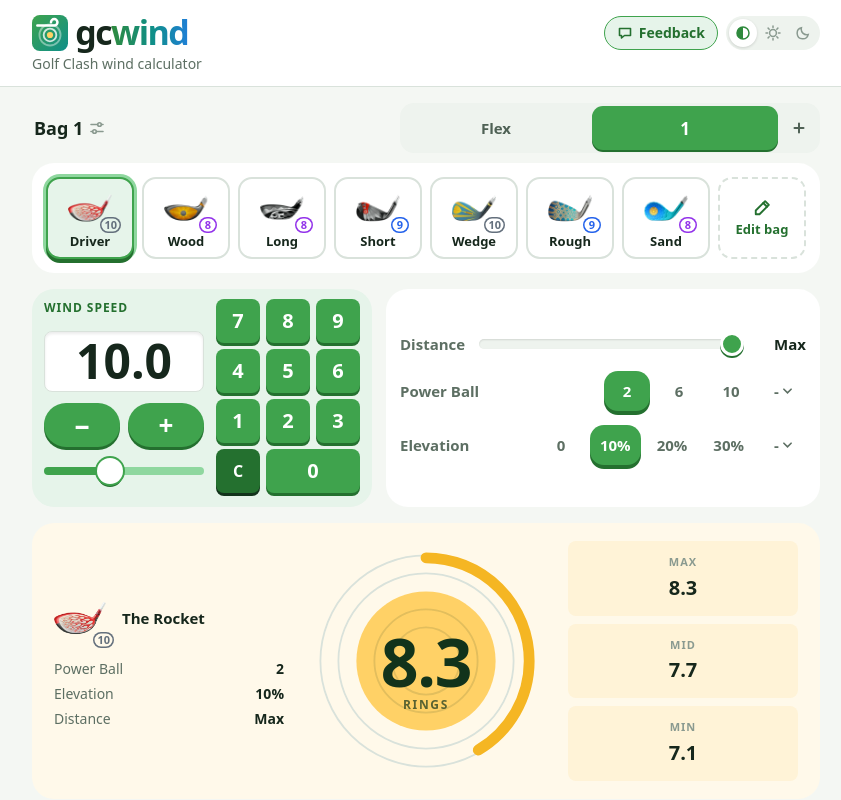
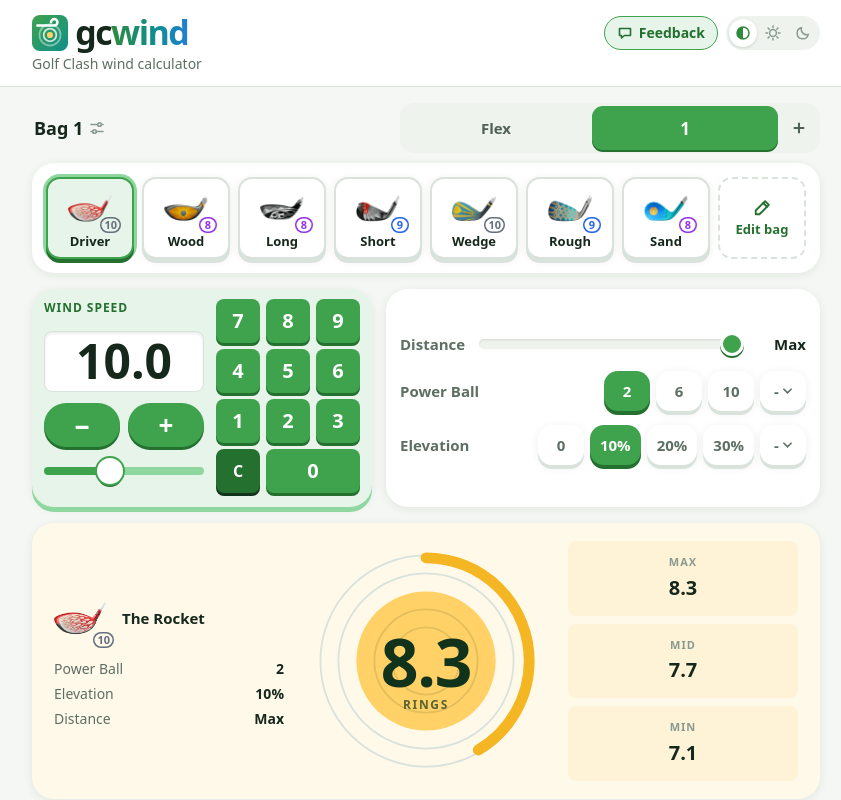
Before and after one commit to aaronding/gcwind, a Svelte app: page / in a window 1280 px wide. Shown: the top 800 px of the page, without its empty margins (214-1055 px from the left). Built offline with nearby package versions, Linux system fonts and the light colour scheme.

Commit message:
Wrap only the colour in light-dark() for the card shadow
light-dark() accepts colours only. The whole shadow inside it was invalid
in the dev server, which serves CSS as written; the production build
rewrites it and hid the problem.

```diff
--- a/src/styles/tokens.css
+++ b/src/styles/tokens.css
@@ -81,7 +81,11 @@
 
   /* The depth that makes a button feel like a game button. */
   --bevel: 4px;
-  --shadow-card: light-dark(0 2px 10px rgb(18 51 27 / 8%), 0 2px 10px rgb(0 0 0 / 35%));
+  /* light-dark() takes colours only, so it wraps the colour and not the whole
+     shadow. A shadow inside it is invalid in the dev server, which serves the
+     CSS as written, though the production build rewrites it into something
+     that works and hides the problem. */
+  --shadow-card: 0 2px 10px light-dark(rgb(18 51 27 / 8%), rgb(0 0 0 / 35%));
 
   --tap: 44px;
 }
```
